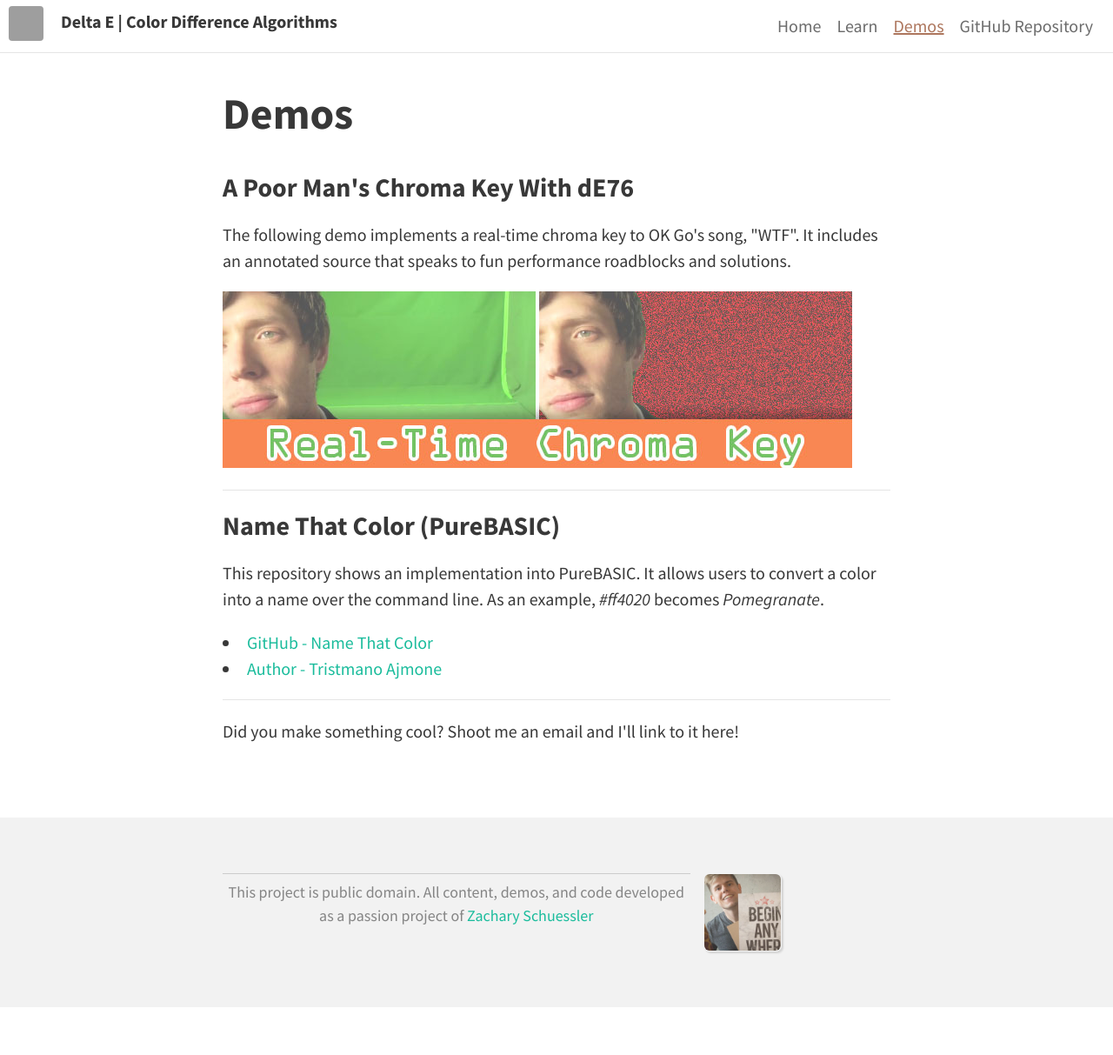
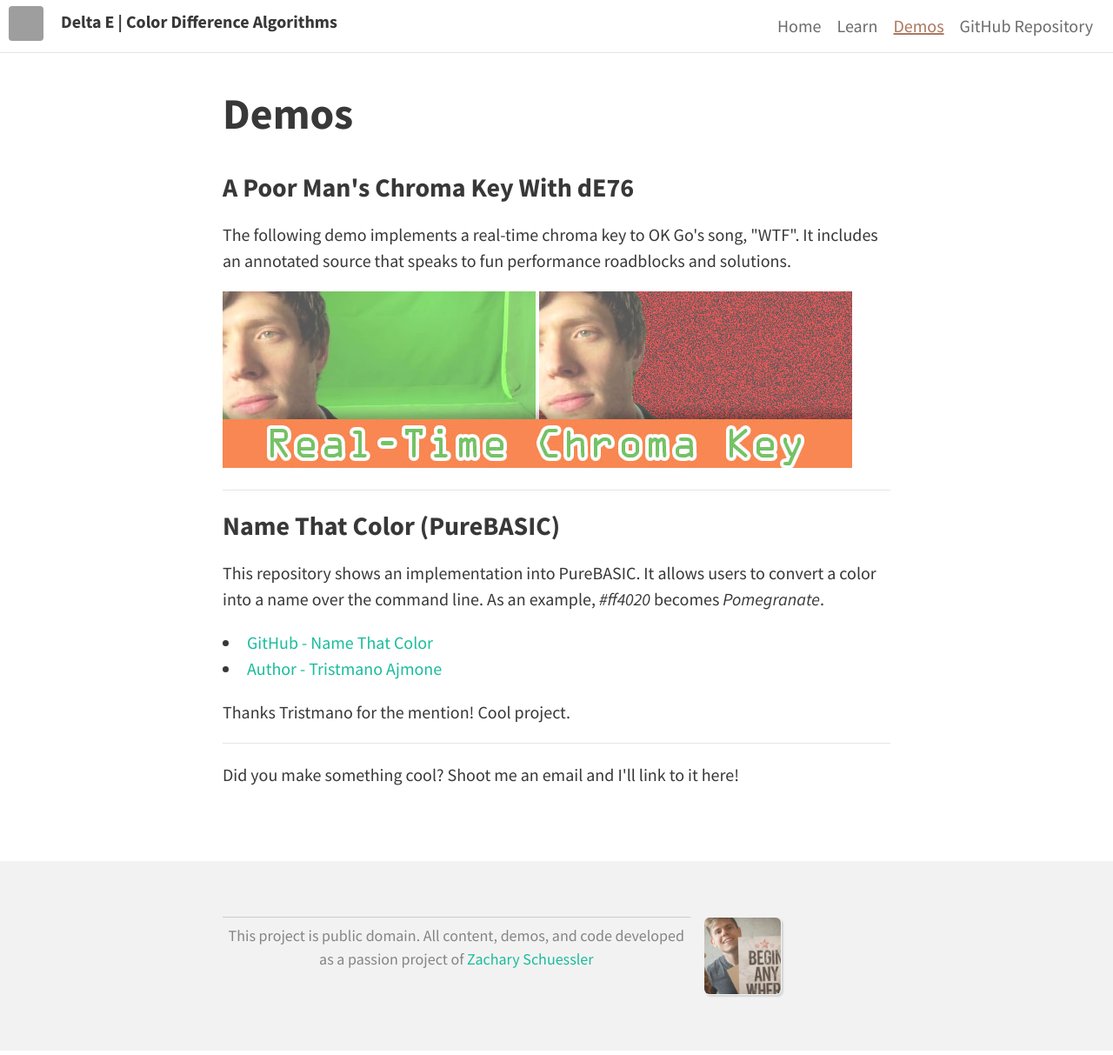
Before and after one commit to zschuessler/DeltaE, a Jekyll site: the page built from demos/index.html, in a window 1280 px wide and 1213 px high. Shown: the whole window at 87% size. Built offline with Jekyll 4.4.1, drawn with Linux system fonts in a browser that asks for light colours; nearby versions of some CDN libraries; grey boxes are pictures that could not be loaded.

Commit message:
thanks are in order

```diff
--- a/demos/index.html
+++ b/demos/index.html
@@ -48,6 +48,10 @@ permalink: /demos/
     </li>
 </ul>
 
+<p>
+    Thanks Tristmano for the mention! Cool project.
+</p>
+
 <hr/>
 
 <p>
```
